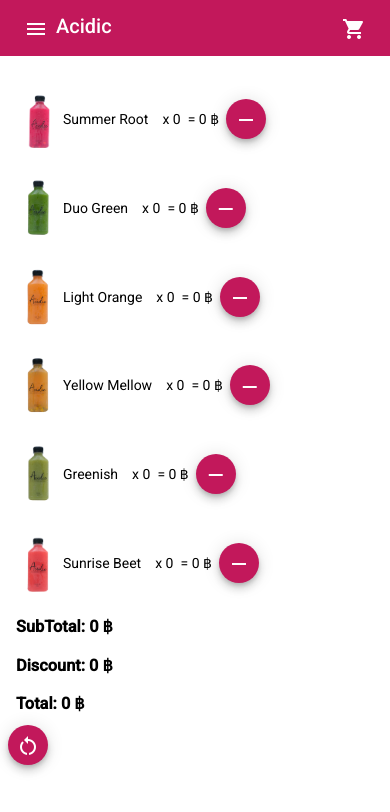
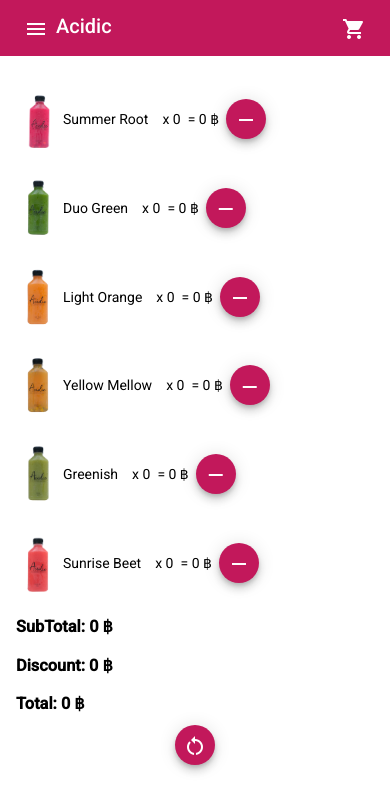
Before and after one commit to sapphinebz/Acidic, an Angular app: page / in a window 390 px wide. Shown: the top 812 px of the page. Built offline with nearby package versions, Linux system fonts and the light colour scheme.

Commit message:
align reset button

```diff
--- a/src/shared/product/select-product-list/select-product-list.component.html
+++ b/src/shared/product/select-product-list/select-product-list.component.html
@@ -19,12 +19,12 @@
   <div class="_app-head-font">
     Total: {{ total$ | async | number: "1.0" }} ฿
   </div>
-  <div>
+  <div class="_select-product-list_reset-container">
     <button
       mat-mini-fab
       (click)="resetProductSelection($event)"
       color="primary"
-      aria-label="icon button with a remove icon"
+      aria-label="icon button with a restart icon"
     >
       <mat-icon>restart_alt</mat-icon>
     </button>
--- a/src/shared/product/select-product-list/select-product-list.component.scss
+++ b/src/shared/product/select-product-list/select-product-list.component.scss
@@ -7,3 +7,10 @@
 ._select-product-list_promotion-name {
   color: var(--pick-theme-color);
 }
+
+._select-product-list_reset-container {
+  text-align: left;
+  @media only screen and (max-width: 600px) {
+    text-align: center;
+  }
+}
```
